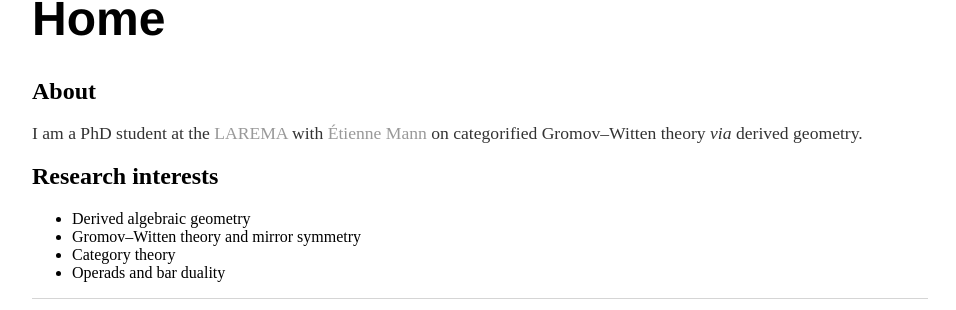
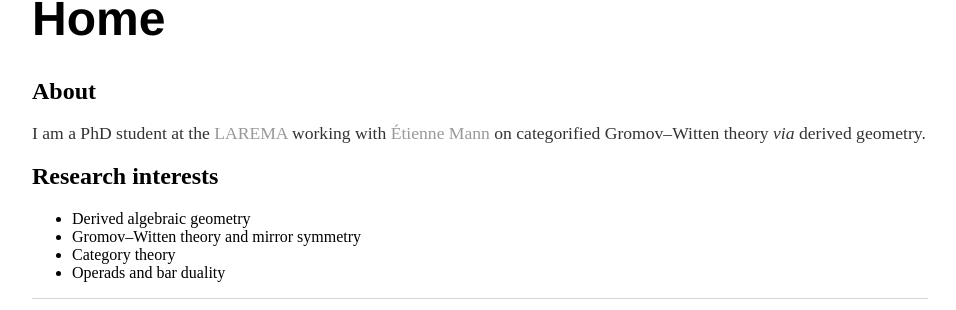
Before and after one commit to dskern/dskern.github.io, a Jekyll site: the page built from index.html, in a window 1280 px wide. Shown: the part 154-464 px from the top of the page, without its empty margins (160-1116 px from the left). Built offline with Jekyll 4.4.1, drawn with Linux system fonts in a browser that asks for light colours.

Commit message:
Update index.html

```diff
--- a/index.html
+++ b/index.html
@@ -5,7 +5,7 @@ title: Home
 
 <h2>About</h2>
 
-<p>I am a PhD student at the <a href="https://recherche.math.univ-angers.fr/">LAREMA</a> with <a href="https://math.univ-angers.fr/~mann/">Étienne Mann</a> on categorified Gromov–Witten theory <i>via</i> derived geometry.</p>
+<p>I am a PhD student at the <a href="https://recherche.math.univ-angers.fr/">LAREMA</a> working with <a href="https://math.univ-angers.fr/~mann/">Étienne Mann</a> on categorified Gromov&ndash;Witten theory <i>via</i> derived geometry.</p>
 
 <h2>Research interests</h2>
 
```
